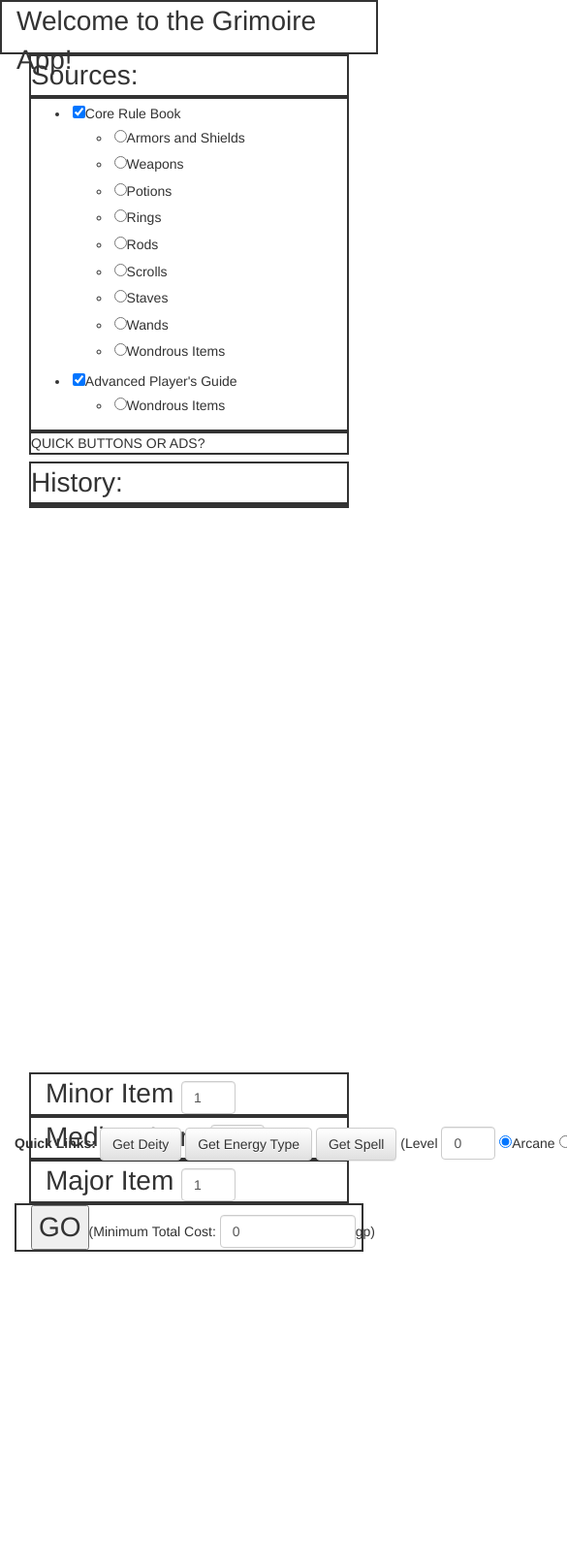
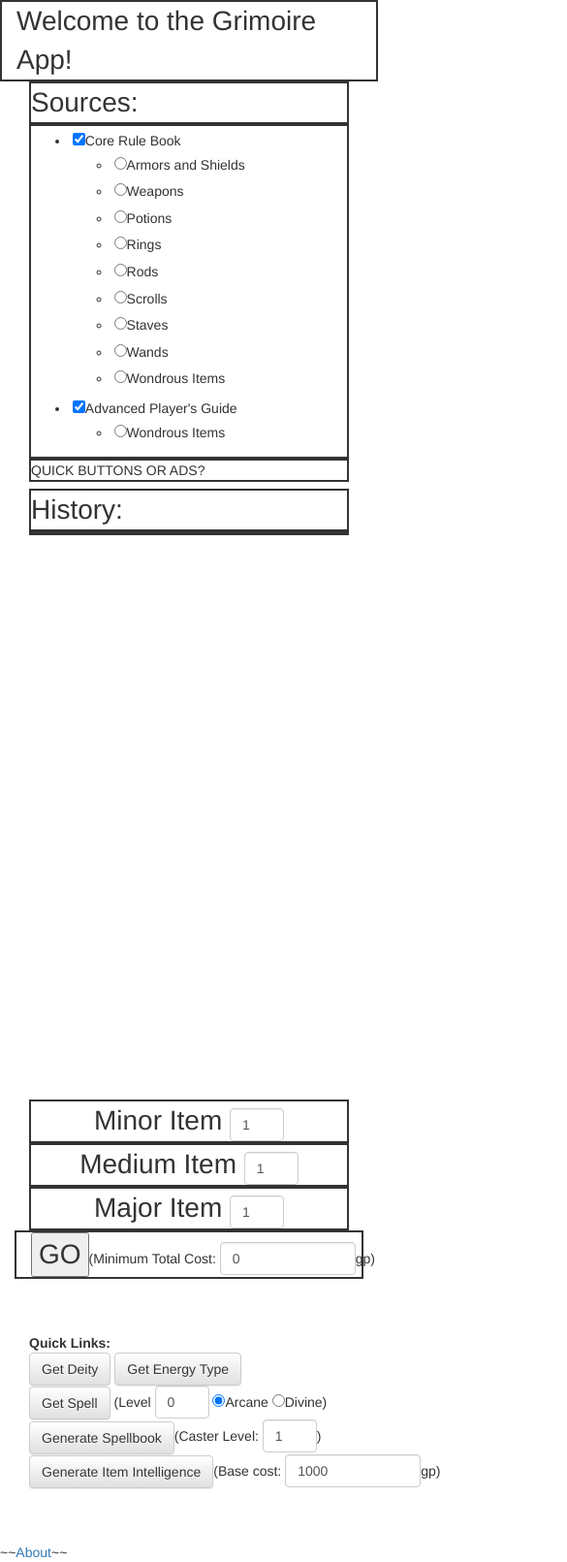
Before and after one commit to RussellChamp/Grimoire, a website: page index.html in a window 390 px wide. Shown: the top 1611 px of the page at 97% size, 585 px wide, since content can reach past the window. Before the commit the page ends 1291 px from the top, so only its background shows below. Drawn offline with nearby package versions, Linux system fonts and the light colour scheme; some packages are replaced by stand-ins of ours; a script that the page names is missing.

Commit message:
Addded about.html; improved app for mobile viewing

```diff
--- a/grimoire.css
+++ b/grimoire.css
@@ -30,12 +30,17 @@
     padding-bottom:5em;
 }
 
+.itemcounter {
+    font-size: 200%;
+    text-align: center;
+}
+
 .header {
-    height: 2em;
+    height: auto;
 }
 
 .footer {
-    height: 2em;
+    height: auto;
     white-space:nowrap;
     padding-bottom:4em;
 }
--- a/index.html
+++ b/index.html
@@ -60,21 +60,29 @@
 </div>
 <div class="col-md-12 footer">
 <div class="col-md-7">
-<div class="col-md-4 big menu">Minor Item <input type="number" class="numberbox form-control" ng-model="grimoire.itemCount[0]"></div>
-<div class="col-md-4 big menu">Medium Item <input type="number" class="numberbox form-control" ng-model="grimoire.itemCount[1]"></div>
-<div class="col-md-4 big menu">Major Item <input type="number" class="numberbox form-control" ng-model="grimoire.itemCount[2]"></div>
+<div class="col-md-4 itemcounter menu">Minor Item <input type="number" class="numberbox form-control" ng-model="grimoire.itemCount[0]"></div>
+<div class="col-md-4 itemcounter menu">Medium Item <input type="number" class="numberbox form-control" ng-model="grimoire.itemCount[1]"></div>
+<div class="col-md-4 itemcounter menu">Major Item <input type="number" class="numberbox form-control" ng-model="grimoire.itemCount[2]"></div>
 </div>
-<div class="col-md-5 menu"><input type="button" value="GO" class="big" ng-click="grimoire.generateItems()">(Minimum Total Cost: <input type="number" class="largecount form-control" ng-model="grimoire.minimumTotalCost">gp)</div>
+<div class="col-md-4 menu"><input type="button" value="GO" class="big" ng-click="grimoire.generateItems()">(Minimum Total Cost: <input type="number" class="largecount form-control" ng-model="grimoire.minimumTotalCost">gp)</div>
 </div>
 <div class="col-md-12 footer">
-<strong>Quick Links:</strong>
+<div class="col-md-1 col-sm-12"><strong>Quick Links:</strong></div>
+<div class="col-md-3 col-sm-12">
 <button class="btn btn-default btn-md" ng-click="grimoire.getDeity()">Get Deity</button>
 <button class="btn btn-default btn-md" ng-click="grimoire.getEnergyType()">Get Energy Type</button>
+</div>
+<div class="col-md-4 col-sm-12">
 <button class="btn btn-default btn-md" ng-click="grimoire.getSpell(grimoire.spellType, grimoire.spellLevel)">Get Spell</button> (Level <input type="number" class="numberbox form-control" ng-model="grimoire.spellLevel"> <input type="radio" name="spellType" value="arcane" ng-model="grimoire.spellType">Arcane <input type="radio" name="spellType" value="divine" ng-model="grimoire.spellType">Divine)
+</div>
+<div class="col-md-3 col-sm-12">
 <button class="btn btn-default btn-md" ng-click="grimoire.generateSpellbook(grimoire.casterLevel)">Generate Spellbook</button>(Caster Level: <input type="number" class="numberbox form-control" ng-model="grimoire.casterLevel">)
-<button class="btn btn-default btn-md" ng-click="grimoire.generateIntelligence(grimoire.baseCost)">Generate Item Intelligence</button>(Base cost: <input type="number" class="numberbox form-control" ng-model="grimoire.baseCost">)
-
 </div>
+<div class="col-md-3 col-sm-12">
+<button class="btn btn-default btn-md" ng-click="grimoire.generateIntelligence(grimoire.baseCost)">Generate Item Intelligence</button>(Base cost: <input type="number" class="largecount form-control" ng-model="grimoire.baseCost">gp)
+</div>
+</div>
+~~<a href="about.html">About</a>~~
 
 <!--GrimoireJS library-->
 <script src="https://cdnjs.cloudflare.com/ajax/libs/lodash.js/2.4.1/lodash.min.js"></script>
```
Also changed, not shown: about.html (added, +31 -0 lines).
